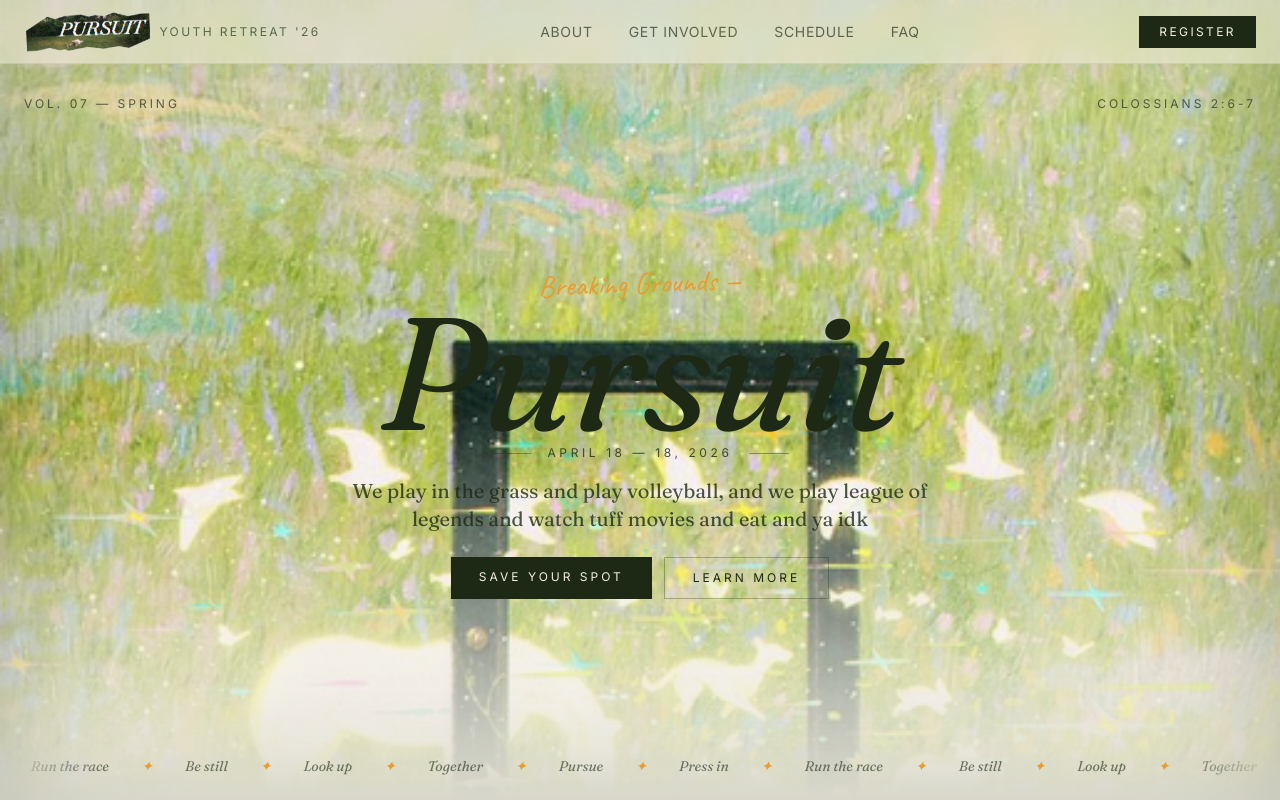
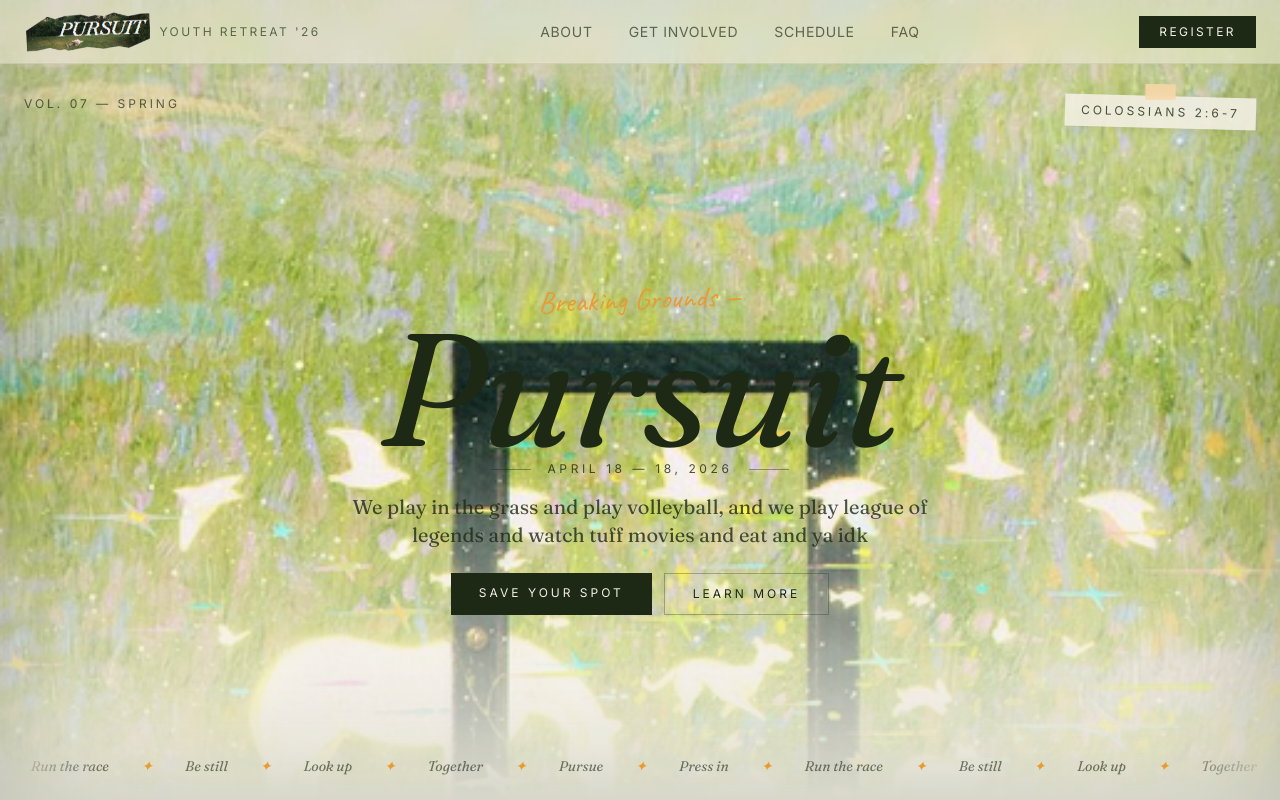
Before and after one commit to Lancec123/P2026, a React (Vite) app: page / in a window 1280 px wide. Shown: the top 800 px of the page. Built offline with nearby package versions, Linux system fonts and the light colour scheme; the HTML template or start-up script is replaced by a standard one.

Commit message:
tuff tape affect to bible verse

```diff
--- a/src/components/pursuit/Hero.tsx
+++ b/src/components/pursuit/Hero.tsx
@@ -18,8 +18,12 @@ const Hero = () => {
         <span>Vol. 07 — Spring</span>
         <button
           onClick={() => setVerseOpen(true)}
-          className="uppercase tracking-[0.25em] text-ink/70 hover:text-ink transition-colors cursor-pointer underline-offset-4 hover:underline"
+          className="relative uppercase tracking-[0.25em] text-ink/80 hover:text-ink transition-all cursor-pointer px-4 py-2 bg-paper/90 shadow-soft rotate-[1.5deg] hover:rotate-0"
         >
+          {/* Tape piece */}
+          <span className="absolute -top-3 left-1/2 -translate-x-1/2 w-8 h-4 bg-orange-200/80 backdrop-blur-sm rotate-[-1deg] shadow-sm"
+            style={{ clipPath: "polygon(2% 0%, 98% 2%, 97% 98%, 3% 100%)" }}
+          />
           Colossians 2:6-7
         </button>
       </div>
```
